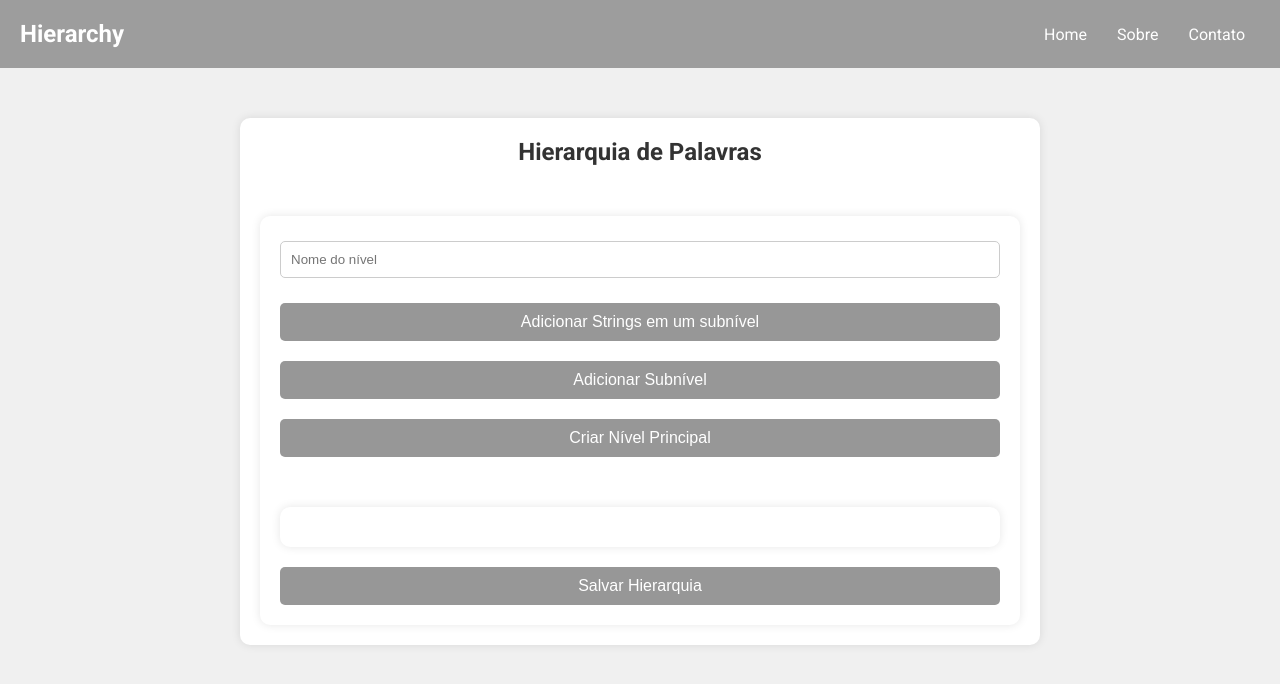
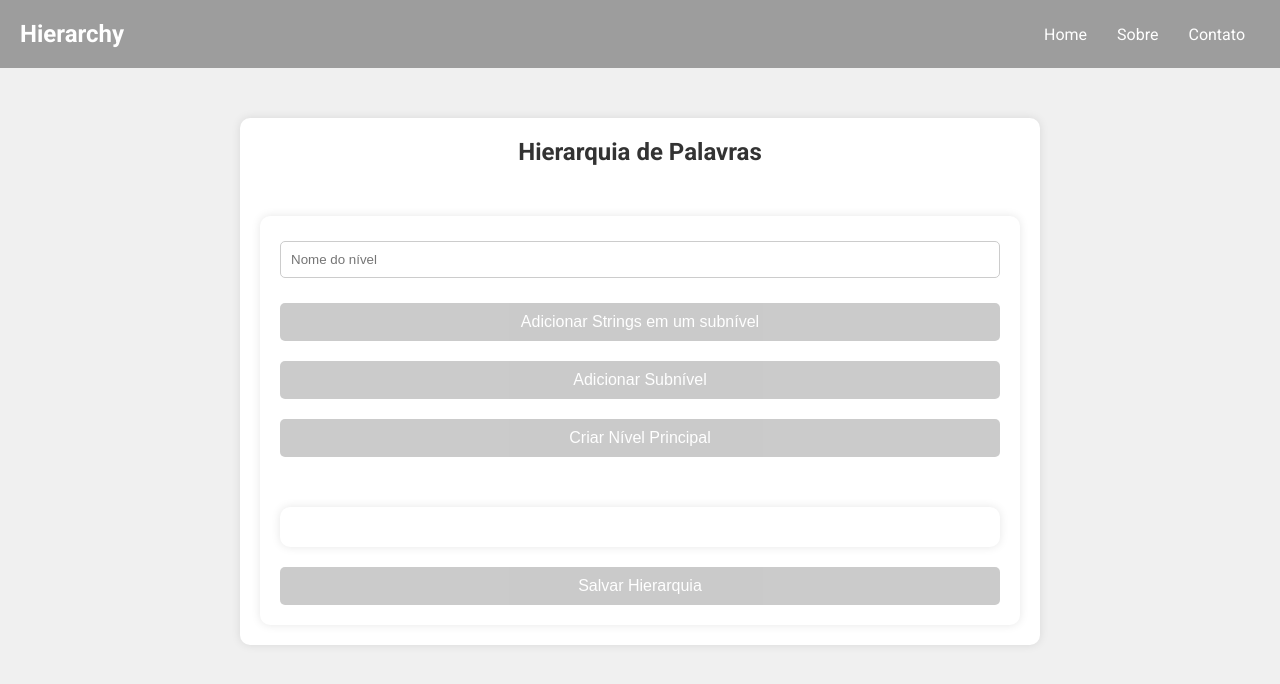
Before and after one commit to viniciuscicone/teste-seletivo-Java-Next, a Next.js app in the folder Next/: page / in a window 1280 px wide. Shown: the top 684 px of the page. Built offline with nearby package versions, Linux system fonts and the light colour scheme.

Commit message:
adding protection to each button

```diff
--- a/Next/src/components/Hierarchy.tsx
+++ b/Next/src/components/Hierarchy.tsx
@@ -9,22 +9,26 @@ interface AnotherNode {
 }
 
 const Hierarchy: React.FunctionComponent = () => {
-
-
   const [name, setName] = useState("");
   const [hierarchy, setHierarchy] = useState<AnotherNode[]>([]);
   const [parentPath, setParentPath] = useState<string[]>([]);
 
   const handleAddNode = (nodeNames: string[], parentName: string | null) => {
-    const addNode = (nodes: (AnotherNode | string)[], parentName: string | null): (AnotherNode | string)[] => {
+    const addNode = (
+      nodes: (AnotherNode | string)[],
+      parentName: string | null
+    ): (AnotherNode | string)[] => {
       if (!parentName) {
-        return [...nodes, ...nodeNames.map(name => ({ name, children: [] }))];
+        return [...nodes, ...nodeNames.map((name) => ({ name, children: [] }))];
       }
       return nodes.map((node) => {
         if (typeof node === "object" && node.name === parentName) {
           return {
             ...node,
-            children: [...(node.children || []), ...nodeNames.map(name => ({ name, children: [] }))],
+            children: [
+              ...(node.children || []),
+              ...nodeNames.map((name) => ({ name, children: [] })),
+            ],
           };
         }
         if (typeof node === "object" && node.children) {
@@ -40,7 +44,10 @@ const Hierarchy: React.FunctionComponent = () => {
     setHierarchy(addNode(hierarchy, parentName) as AnotherNode[]);
   };
 
-  const findNode = (nodes: (AnotherNode | string)[], name: string): AnotherNode | null => {
+  const findNode = (
+    nodes: (AnotherNode | string)[],
+    name: string
+  ): AnotherNode | null => {
     for (const node of nodes) {
       if (typeof node === "object" && node.name === name) {
         return node;
@@ -65,9 +72,13 @@ const Hierarchy: React.FunctionComponent = () => {
       return;
     }
 
-    const stringsToAdd = prompt("Strings a serem adicionadas (separadas por vírgula):");
+    const stringsToAdd = prompt(
+      "Strings a serem adicionadas (separadas por vírgula):"
+    );
     if (stringsToAdd) {
-      const stringsArray = stringsToAdd.split(",").map(str => str.trim().toLowerCase());
+      const stringsArray = stringsToAdd
+        .split(",")
+        .map((str) => str.trim().toLowerCase());
       parentNode.children = [...(parentNode.children || []), ...stringsArray];
       setHierarchy([...hierarchy]);
     }
@@ -85,7 +96,9 @@ const Hierarchy: React.FunctionComponent = () => {
 
     const childNames = prompt("Nomes dos subníveis (separados por vírgula):");
     if (childNames) {
-      const namesArray = childNames.split(",").map(name => name.trim().toLowerCase());
+      const namesArray = childNames
+        .split(",")
+        .map((name) => name.trim().toLowerCase());
       handleAddNode(namesArray, parentName.toLowerCase());
     }
   };
@@ -109,15 +122,37 @@ const Hierarchy: React.FunctionComponent = () => {
         placeholder="Nome do nível"
         className={styles.input}
       />
-      <button className={styles.button} onClick={handleAddStringsToChildren}>Adicionar Strings em um subnível</button>
-      <button onClick={handleAddChild} className={styles.button}>
+      <button
+        className={`${styles.button} ${
+          hierarchy.length === 0 ? styles.disabled : ""
+        }`}
+        onClick={handleAddStringsToChildren}
+      >
+        Adicionar Strings em um subnível
+      </button>
+      <button
+        onClick={handleAddChild}
+        className={`${styles.button} ${
+          hierarchy.length === 0 ? styles.disabled : ""
+        }`}
+      >
         Adicionar Subnível
       </button>
-      <button onClick={handleSubmit} className={styles.button}>
+      <button
+        disabled={!name}
+        onClick={handleSubmit}
+        className={`${styles.button} ${!name ? styles.disabled : ""}`}
+      >
         Criar Nível Principal
       </button>
       <HierarchyViewComponent hierarchy={hierarchy} />
-      <button onClick={handleSave} className={styles.button}>
+      <button
+        disabled={hierarchy.length === 0}
+        onClick={handleSave}
+        className={`${styles.button} ${
+          hierarchy.length === 0 ? styles.disabled : ""
+        }`}
+      >
         Salvar Hierarquia
       </button>
     </div>
--- a/Next/src/styles/Home.module.css
+++ b/Next/src/styles/Home.module.css
@@ -25,6 +25,15 @@
     margin-top: 20px;
   }
 
+  .disabled {
+    pointer-events: none;
+    opacity: 0.5; /* Ajuste a opacidade conforme necessário */
+  }
+
+  .button:not(.disabled):hover {
+    color: white; /* Cor do texto ao passar o mouse */
+  }
+
   .input {
     padding: 10px;
     margin: 5px 0;
--- a/Next/src/styles/global.css
+++ b/Next/src/styles/global.css
@@ -19,6 +19,7 @@
     background-color: #979797;
     color: white;
     font-size: 16px;
+
   }
 
   button:hover {
```
Also changed, not shown: Next/tsconfig.json (+30 -28 lines).
